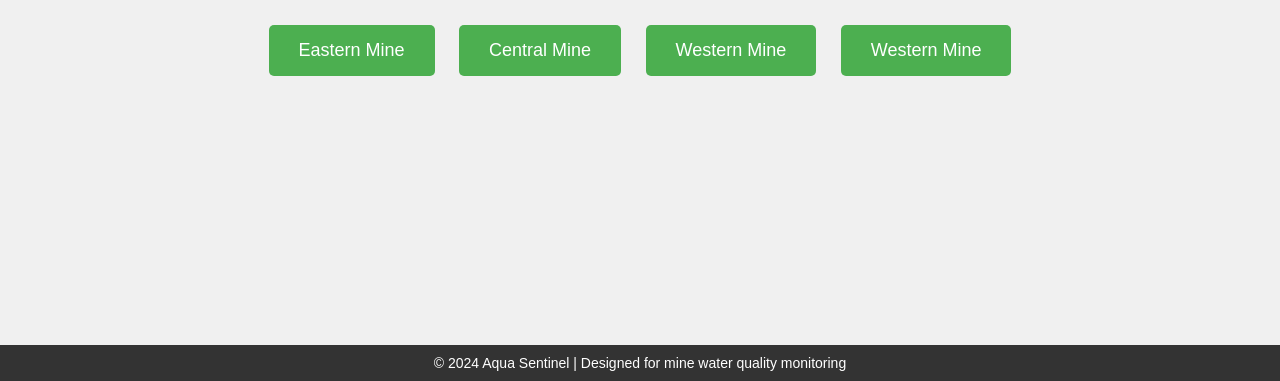
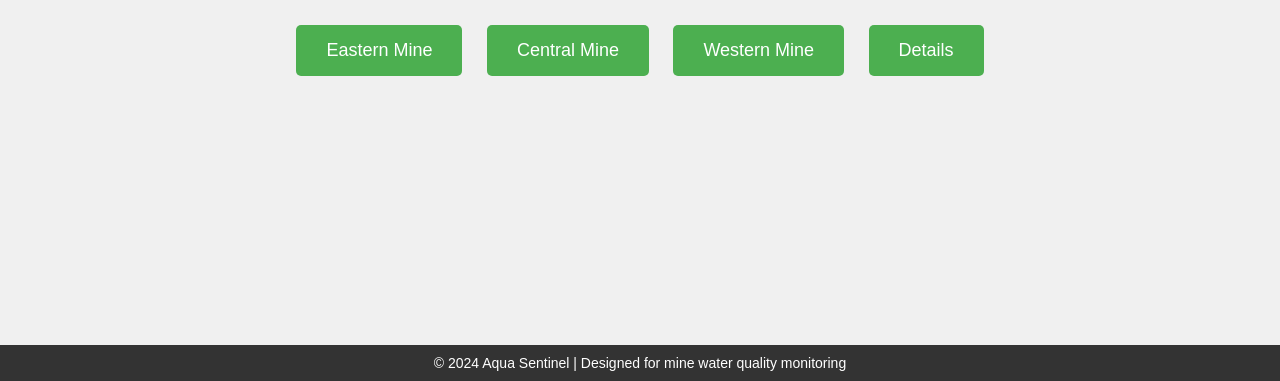
Before and after one commit to mohanvamsi04/Mine, a plain HTML site: page index.html in a window 1280 px wide. Shown: the part 419-800 px from the top of the page. Drawn offline with Linux system fonts and the light colour scheme.

Commit message:
Update index.html

```diff
--- a/index.html
+++ b/index.html
@@ -79,7 +79,7 @@
         <a href="Main.html" class="mine-button">Eastern Mine</a>
         <a href="Mine2.html" class="mine-button">Central Mine</a>
         <a href="Mine3.html" class="mine-button">Western Mine</a>
-        <a href="first.html" class="mine-button">Western Mine</a>
+        <a href="first.html" class="mine-button">Details</a>
       </div>
     </div>
 
```
